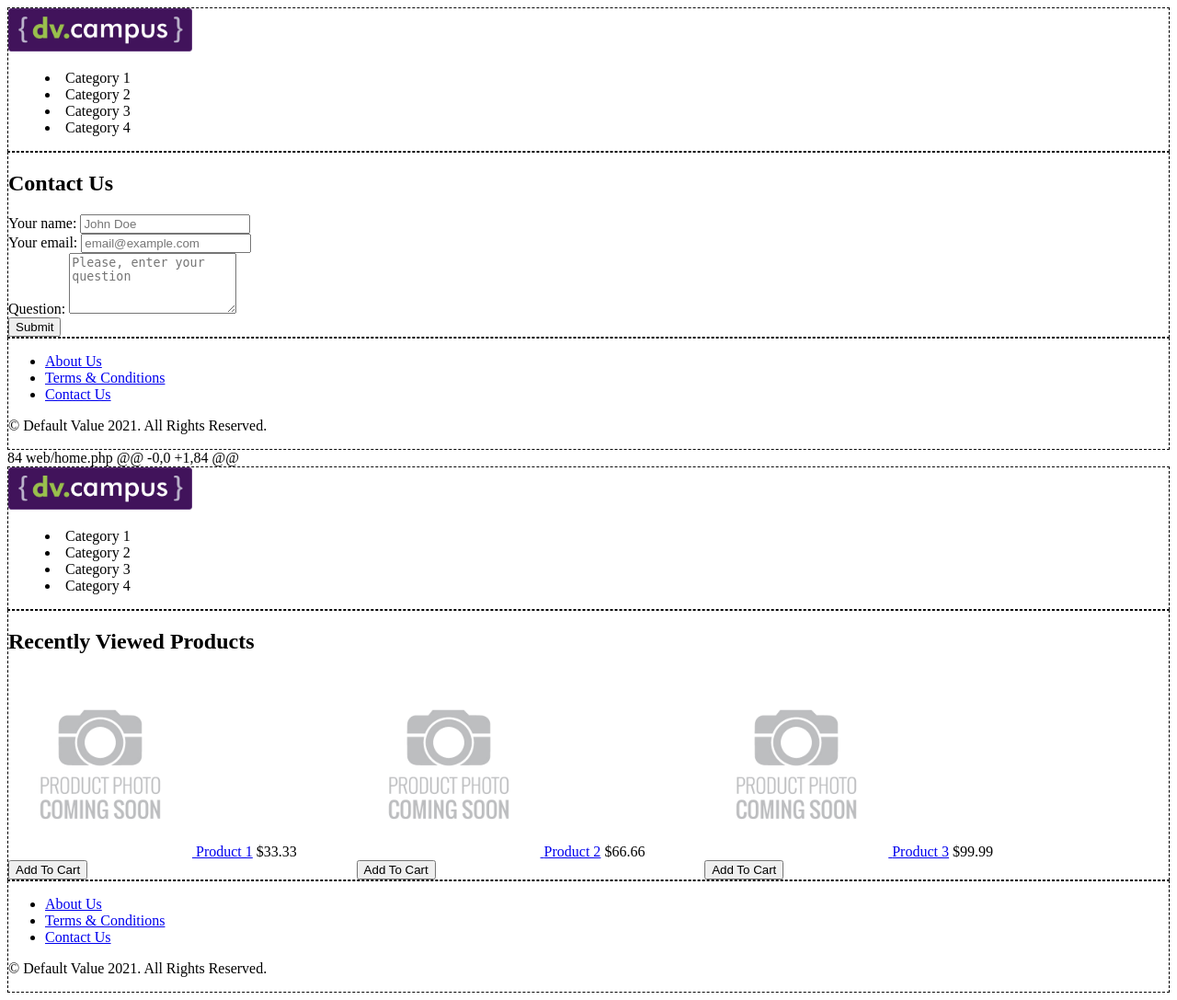
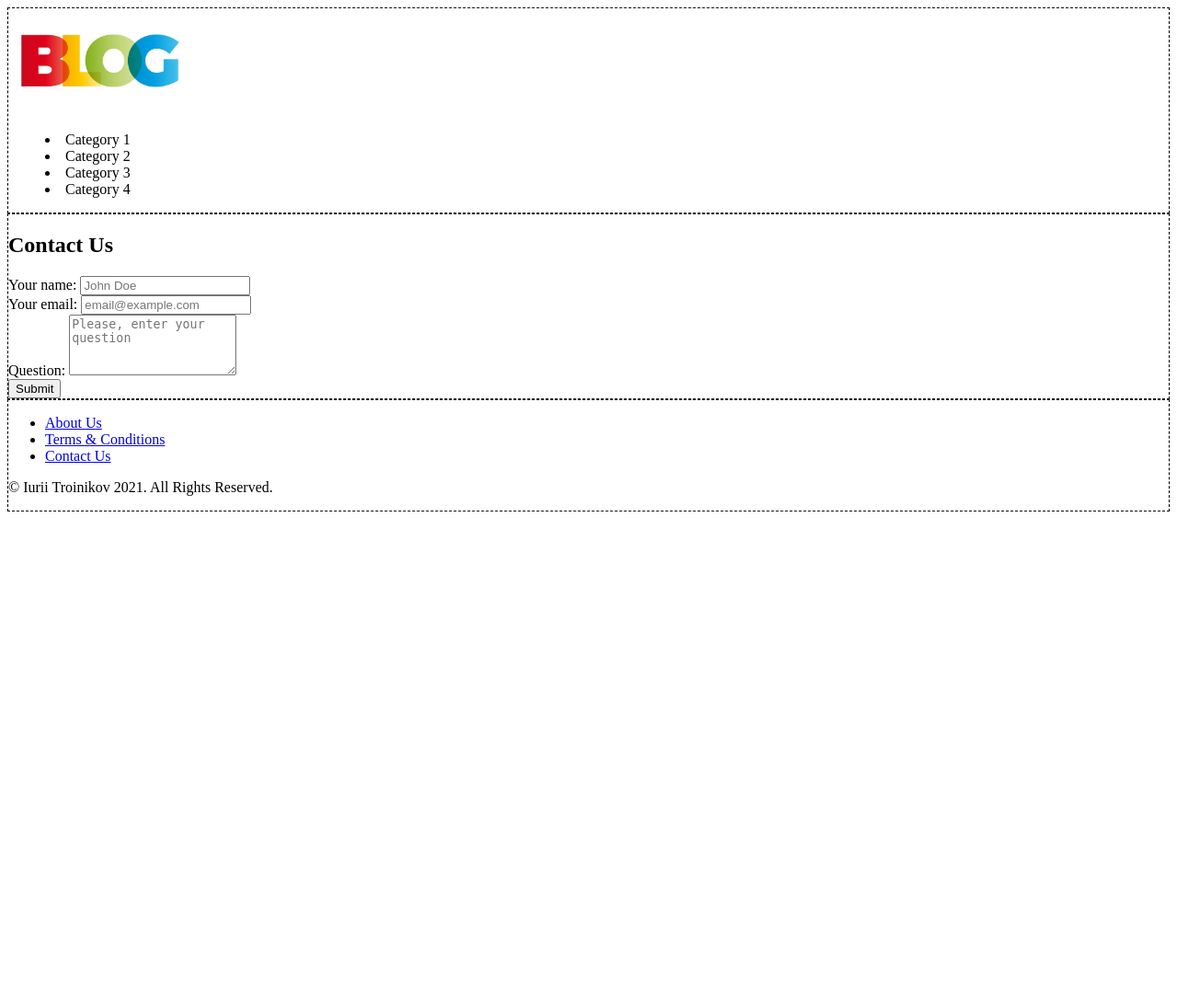
Before and after one commit to iurii-troinikov/u-troinikov-blog, a PHP site: page /contact-us in a window 1280 px wide. Shown: the whole page at 92% size. After the commit the page ends 556 px from the top, so only its background shows below. Run offline with PHP 8.4, Linux system fonts and the light colour scheme.

Commit message:
Lesson-2 Blog Skeleton: added basic pages: home, category, product, contact-us

```diff
--- a/web/contact-us.php
+++ b/web/contact-us.php
@@ -2,25 +2,25 @@
 <html lang="en">
 <head>
     <meta charset="UTF-8">
-    <title>{DV.Campus} PHP Framework</title>
+    <title>Iurii Troinikov Blog</title>
     <style>
         header,
         main,
         footer {
             border: 1px dashed black;
         }
-        .product-list {
+        .post-list {
             display: flex;
         }
-        .product-list .product {
+        .post-list .post {
             max-width: 30%;
         }
     </style>
 </head>
 <body>
 <header>
-    <a href="/" title="{DV.Campus} PHP Framework">
-        <img src="logo.jpg" alt="{DV.Campus} Logo" width="200"/>
+    <a href="/" title="Iurii Troinikov Blog">
+        <img src="logo.jpg" alt="Blog Logo" width="200"/>
     </a>
     <menu>
         <li>Category 1</li>
@@ -61,89 +61,7 @@
             </li>
         </ul>
     </nav>
-    <p>© Default Value 2021. All Rights Reserved.</p>
+    <p>© Iurii Troinikov 2021. All Rights Reserved.</p>
 </footer>
 </body>
 </html>
-84  web/home.php
-@@ -0,0 +1,84 @@
-<!DOCTYPE html>
-<html lang="en">
-<head>
-    <meta charset="UTF-8">
-    <title>{DV.Campus} PHP Framework</title>
-    <style>
-        header,
-        main,
-        footer {
-            border: 1px dashed black;
-        }
-        .product-list {
-            display: flex;
-        }
-        .product-list .product {
-            max-width: 30%;
-        }
-    </style>
-</head>
-<body>
-<header>
-    <a href="/" title="{DV.Campus} PHP Framework">
-        <img src="logo.jpg" alt="{DV.Campus} Logo" width="200"/>
-    </a>
-    <menu>
-        <li>Category 1</li>
-        <li>Category 2</li>
-        <li>Category 3</li>
-        <li>Category 4</li>
-    </menu>
-</header>
-<main>
-    <section title="Recently Viewed Products">
-        <h2>Recently Viewed Products</h2>
-        <div class="product-list">
-            <div class="product">
-                <a href="/product-1-url" title="Product 1">
-                    <img src="/product-placeholder.png" alt="Product 1" width="200"/>
-                </a>
-                <a href="/product-1-url" title="Product 1">Product 1</a>
-                <span>$33.33</span>
-                <button type="button">Add To Cart</button>
-            </div>
-            <div class="product">
-                <a href="/product-2-url" title="Product 2">
-                    <img src="/product-placeholder.png" alt="Product 2" width="200"/>
-                </a>
-                <a href="/product-2-url" title="Product 2">Product 2</a>
-                <span>$66.66</span>
-                <button type="button">Add To Cart</button>
-            </div>
-            <div class="product">
-                <a href="/product-3-url" title="Product 3">
-                    <img src="/product-placeholder.png" alt="Product 3" width="200"/>
-                </a>
-                <a href="/product-3-url" title="Product 3">Product 3</a>
-                <span>$99.99</span>
-                <button type="button">Add To Cart</button>
-            </div>
-        </div>
-    </section>
-</main>
-<footer>
-    <nav>
-        <ul>
-            <li>
-                <a href="/about-us">About Us</a>
-            </li>
-            <li>
-                <a href="/terms-and-conditions">Terms & Conditions</a>
-            </li>
-            <li>
-                <a href="/contact-us">Contact Us</a>
-            </li>
-        </ul>
-    </nav>
-    <p>© Default Value 2021. All Rights Reserved.</p>
-</footer>
-</body>
-</html>
```
Also changed, not shown: web/category.php (+26 -26 lines), web/home.php (+24 -27 lines), web/post.php (renamed from web/product.php, +9 -10 lines), hello-world.php (renamed from web/hello-world.php), web/logo.jpg, web/post-placeholder.jpg (added), web/product-placeholder.png (deleted).
